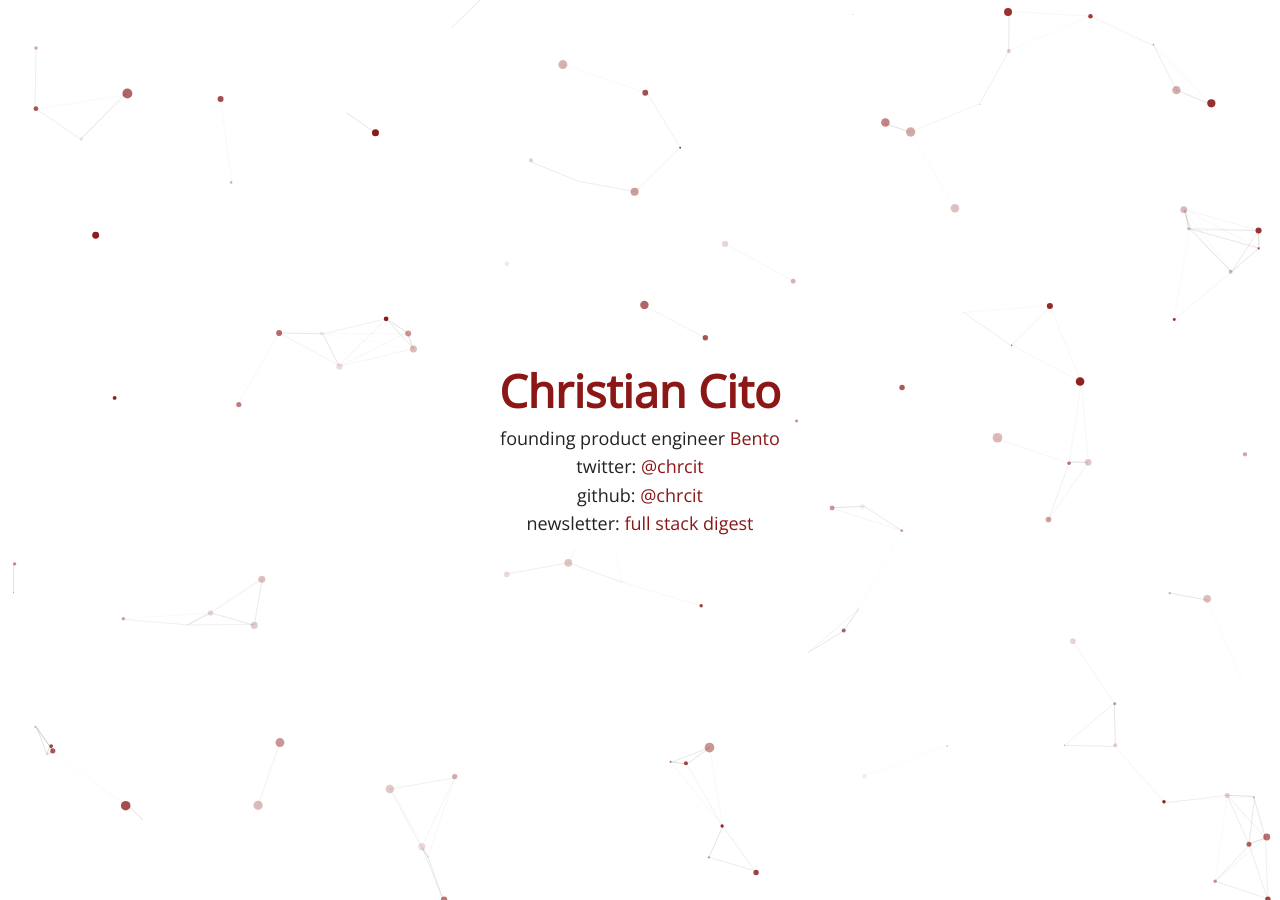
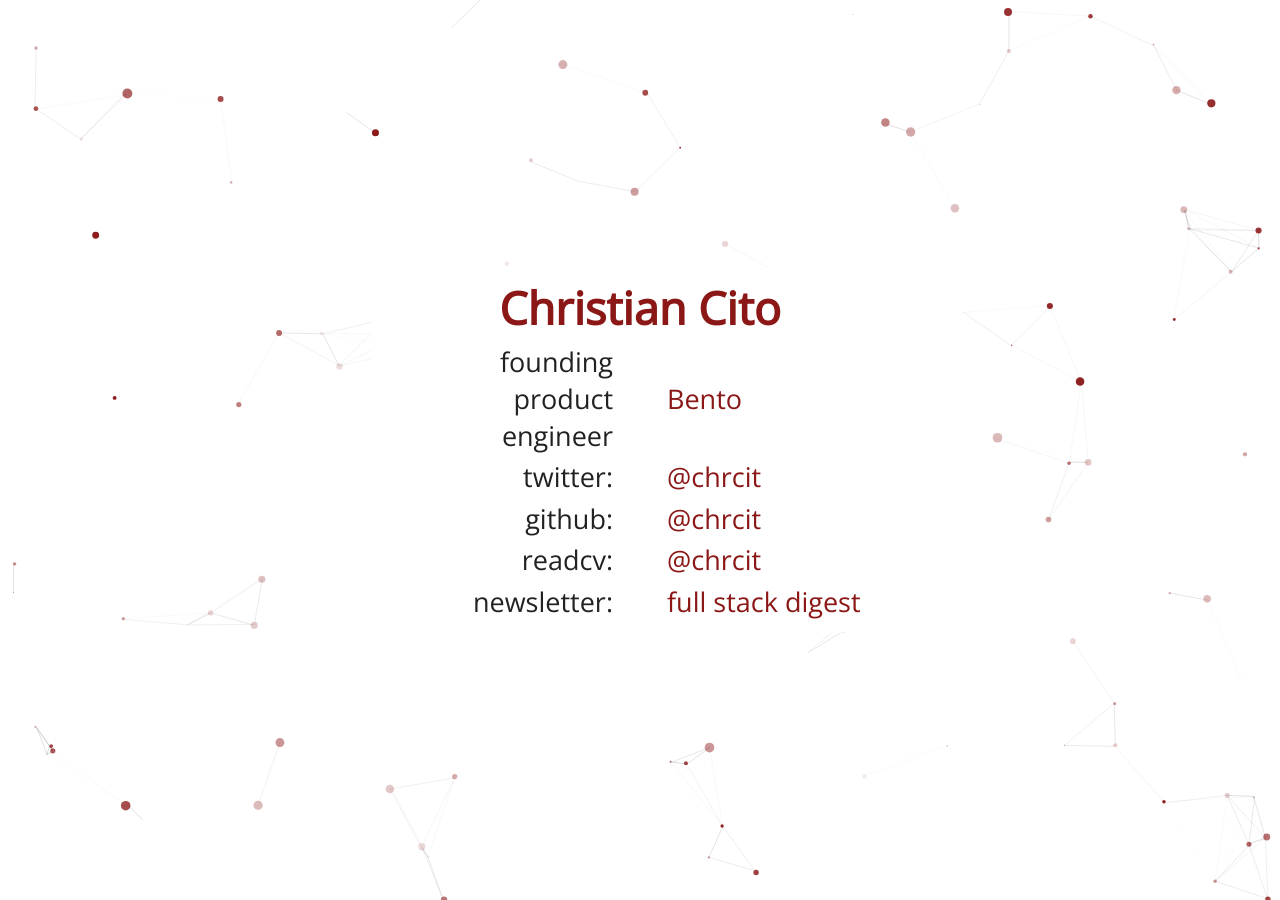
Before and after one commit to chrcit/christiancito.com, a Jekyll site: the page built from index.md, in a window 1280 px wide. Built offline with Jekyll 4.4.1, drawn with Linux system fonts in a browser that asks for light colours.

Commit message:
style changes

```diff
--- a/css/site.css
+++ b/css/site.css
@@ -76,6 +76,29 @@
   padding: 0;
 }
 
+.site-list li {
+  display: flex;
+  justify-content: center;
+  align-items: center;
+}
+
+.site-list li span {
+  flex: 1;
+  text-decoration: none;
+  font-size: 1.5em;
+  margin: 0 1em;
+  text-align: right;
+}
+
+.site-list li a {
+  text-align: left;
+  flex: 1;
+  color: #8B1717;
+  text-decoration: none;
+  font-size: 1.5em;
+  margin: 0 1em;
+}
+
 /* Index Playground */
 
 #site-playground,
--- a/index.md
+++ b/index.md
@@ -2,11 +2,11 @@
 layout: index
 ---
 
-
 <h1 class="site-title"><a href="{{ site.url }}">Christian Cito</a></h1>
 <ul class="site-list">
-  <li>founding product engineer <a target="_blank" href="https://bento.me/chrcit">Bento</a></li>
-  <li>twitter: <a target="_blank" href="https://twitter.com/{{ site.twitter }}">@{{ site.twitter }}</a></li>
-  <li>github: <a target="_blank" href="https://github.com/chrcit">@chrcit</a></li>
-  <li>newsletter: <a target="_blank" href="https://app.mailbrew.com/chrcit/devs-fh98L5BO4g2T">full stack digest</a></li>
+  <li><span>founding product engineer</span> <a target="_blank" href="https://bento.me">Bento</a></li>
+  <li><span>twitter:</span> <a target="_blank" href="https://twitter.com/{{ site.twitter }}">@{{ site.twitter }}</a></li>
+  <li><span>github:</span> <a target="_blank" href="https://github.com/chrcit">@chrcit</a></li>
+  <li><span>readcv:</span> <a target="_blank" href="https://read.cv/chrcit">@chrcit</a></li>
+  <li><span>newsletter:</span> <a target="_blank" href="https://app.mailbrew.com/chrcit/devs-fh98L5BO4g2T">full stack digest</a></li>
 </ul>
```
Also changed, not shown: 1 other file.
